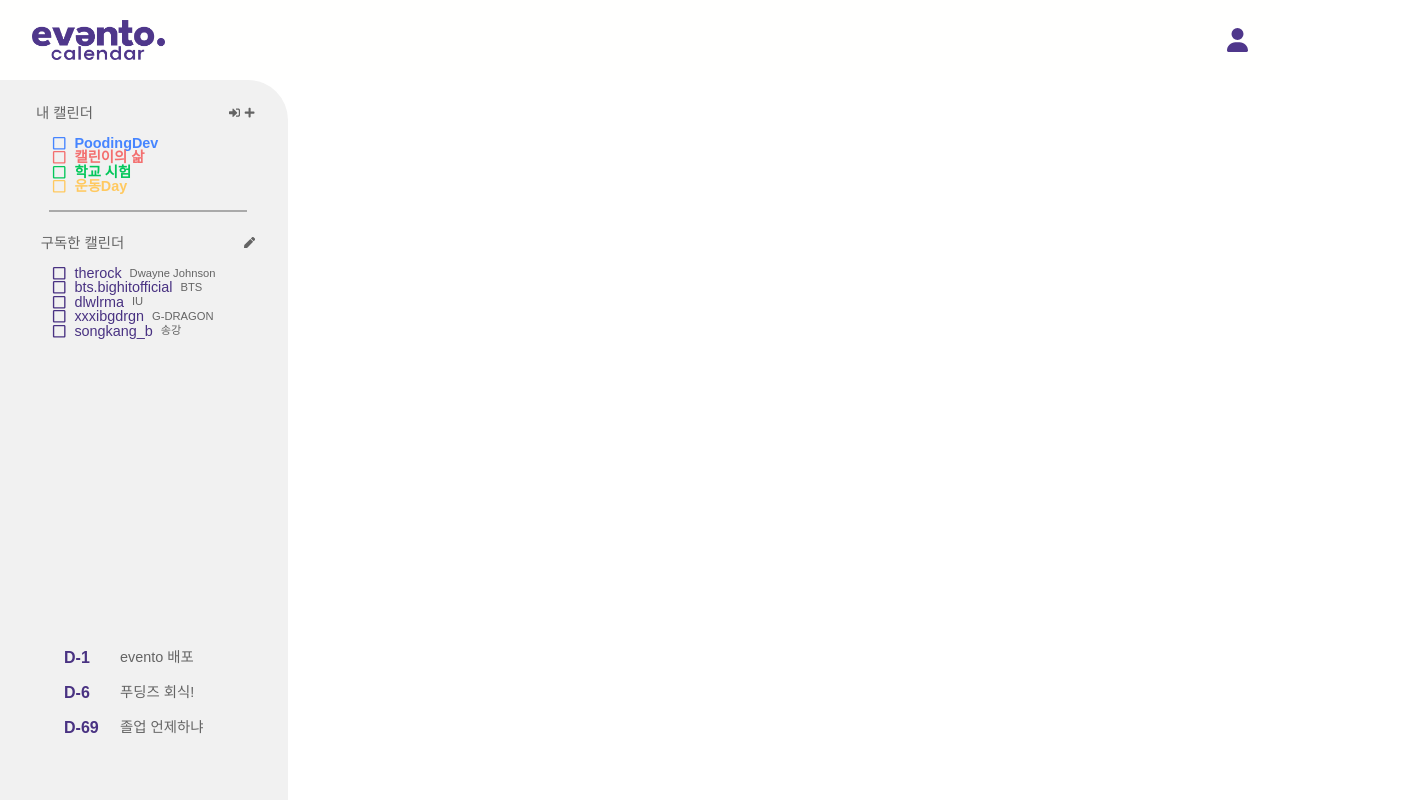
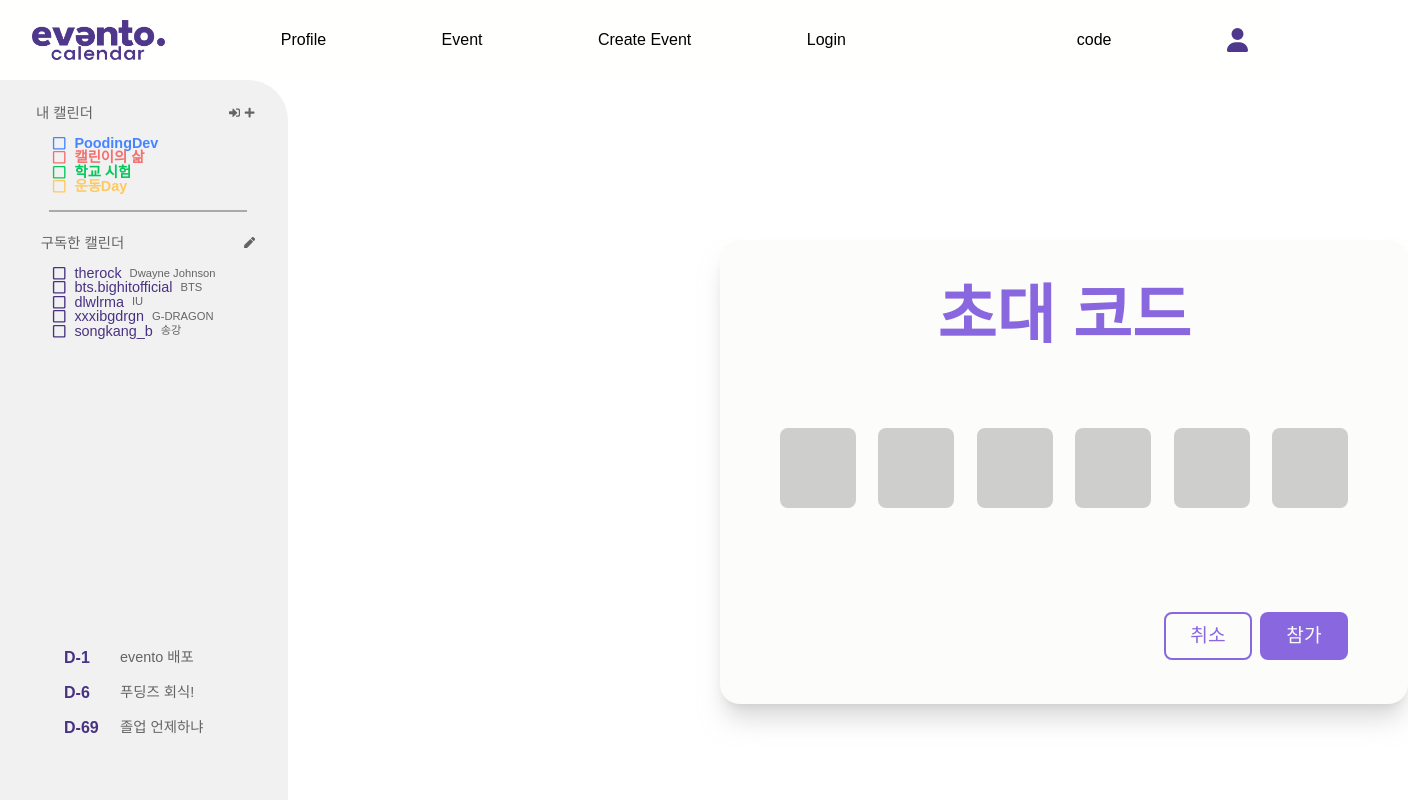
Before and after one commit to PoodingDev/Evento_FE, a React (Vite) app: page /code in a window 1280 px wide. Shown: the whole page, 1408 px wide, since content can reach past the window. Built offline with nearby package versions, Linux system fonts and the light colour scheme.

Commit message:
Feat: #39 코드 입력 모달 UI

```diff
--- a/src/App.jsx
+++ b/src/App.jsx
@@ -2,13 +2,14 @@ import Calendar from "/src/pages/Calendar";
 import EventCreate from "components/CreateEventModal";
 import EventInfoModal from "/src/components/EventInfoModal";
 import Header from "components/Header";
+import InviteCode from "components/InviteCode";
 import LogIn from "/src/pages/LogIn";
 import LoginPostCode from "/src/pages/LoginPostCode";
 import Profile from "/src/pages/Profile";
 import ProfileEdit from "/src/pages/ProfileEdit";
-import Subscription from "/src/pages/Subscription";
 import React from "react";
 import SideBarLeft from "/src/components/SideBarLeft";
+import Subscription from "/src/pages/Subscription";
 import { GoogleOAuthProvider } from "@react-oauth/google";
 import { BrowserRouter, Route, Routes, useLocation } from "react-router-dom";
 
@@ -36,8 +37,9 @@ export default function App() {
           <Route path="/profile" element={<Profile />} />
           <Route path="/profile/edit" element={<ProfileEdit />} />
           //테스트용 - 모달을 페이지로 띄우기
-          <Route path="event" element={<EventInfoModal />} />
-          <Route path="new-event" element={<EventCreate />} />
+          <Route path="/event" element={<EventInfoModal />} />
+          <Route path="/code" element={<InviteCode />} />
+          <Route path="/new-event" element={<EventCreate />} />
           <Route path="/subscription" element={<Subscription />} />
         </Routes>
       </Layout>
--- a/src/components/Header.jsx
+++ b/src/components/Header.jsx
@@ -9,12 +9,13 @@ export default function Header() {
       <img className="h-[2.5rem]" src="/assets/evento_logo.png" alt="Evento" />
 
       {/* 작업할 때 아래 주석 처리 뜯고 하시면 편합니다 */}
-      {/*
+
       <Link to="/profile">Profile</Link>
       <Link to="/event">Event</Link>
       <Link to="/new-event">Create Event</Link>
       <Link to="/login">Login</Link>
-      <Link to="/"></Link> */}
+      <Link to="/"></Link>
+      <Link to="/code">code</Link>
 
       <FontAwesomeIcon icon={faUser} className="text-2xl text-[#4F378B]" />
     </div>
--- a/src/components/InviteCode.jsx
+++ b/src/components/InviteCode.jsx
@@ -1,7 +1,61 @@
-import React from 'react'
+import React, { useRef } from "react";
 
 export default function InviteCode() {
+  const inputRefs = useRef([]);
+
+  const handleInputChange = (e, index) => {
+    let value = e.target.value;
+
+    // 숫자, 알파벳만 입력 가능
+    if (!/^[a-zA-Z0-9]*$/.test(value)) {
+      e.target.value = "";
+      return;
+    }
+
+    // 입력값을 대문자로 변환
+    e.target.value = value.toUpperCase();
+
+    // 입력 후 다음 칸으로 포커스 이동
+    if (value.length === 1 && index < inputRefs.current.length - 1) {
+      inputRefs.current[index + 1].focus();
+    }
+  };
+
+  const handleKeyDown = (e, index) => {
+    // 백스페이스 처리: 이전 칸으로 포커스 이동
+    if (e.key === "Backspace" && index > 0 && e.target.value === "") {
+      inputRefs.current[index - 1].focus();
+    }
+  };
+
   return (
-    <div>InviteCode</div>
-  )
+    <div className="flex h-[29rem] w-[43rem] translate-x-[45rem] translate-y-[15rem] items-center justify-center rounded-[1.25rem] bg-eventoWhite p-[2.8rem] shadow-xl shadow-lightGray/50">
+      <div className="text-center">
+        <div className="mb-[2rem] text-[4rem] font-semibold text-eventoPurple">
+          초대 코드
+        </div>
+        <div className="mb-[2rem] mt-[5rem] flex justify-center gap-[1.4rem]">
+          {Array.from({ length: 6 }, (_, index) => (
+            <input
+              key={index}
+              ref={(el) => (inputRefs.current[index] = el)}
+              type="text"
+              maxLength="1"
+              className="h-[5rem] w-[4.75rem] rounded-[0.5rem] bg-lightGray/70 text-center text-[4rem] font-semibold focus:bg-eventoPurple/80 focus:outline-none"
+              onChange={(e) => handleInputChange(e, index)}
+              onKeyDown={(e) => handleKeyDown(e, index)}
+            />
+          ))}
+        </div>
+        <div className="mt-[6.5rem] flex justify-end space-x-[0.5rem]">
+          <button className="flex h-[3rem] w-[5.5rem] items-center justify-center rounded-[0.5rem] border-[0.15rem] border-solid border-eventoPurple text-center text-[1.2rem] text-eventoPurple hover:bg-eventoPurpleLight/50 active:bg-eventoPurpleLight">
+            <span>취소</span>
+          </button>
+          <button className="flex h-[3rem] w-[5.5rem] items-center justify-center rounded-[0.5rem] bg-eventoPurple text-center text-[1.2rem] text-eventoWhite hover:bg-eventoPurple/80 active:bg-eventoPurple/60">
+            <span>참가</span>
+          </button>
+        </div>
+      </div>
+    </div>
+  );
 }
```
